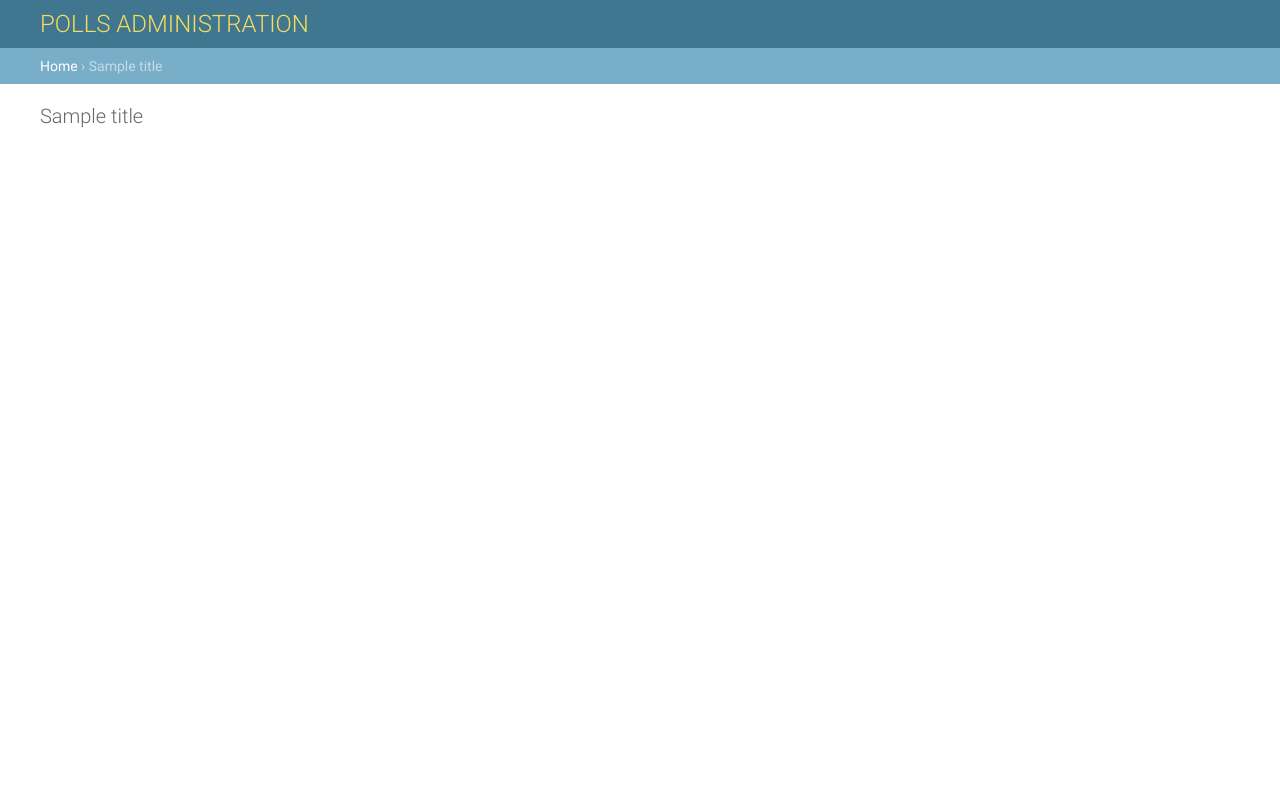
After one commit to tinojose97/LearnDjango, a Django app: template mysite/templates/admin/base_site.html in a window 1280 px wide. The commit adds this page. Run offline with Django 3.2, Linux system fonts and the light colour scheme; the template is opened without the code that fills it: most values are stand-ins (such as "Sample title", 1, 10 or a date in 2020).

Commit message:
completed the first django app

```diff
--- a/mysite/mysite/settings.py
+++ b/mysite/mysite/settings.py
@@ -55,7 +55,7 @@ ROOT_URLCONF = 'mysite.urls'
 TEMPLATES = [
     {
         'BACKEND': 'django.template.backends.django.DjangoTemplates',
-        'DIRS': [],
+        'DIRS': [os.path.join(BASE_DIR, 'templates')],
         'APP_DIRS': True,
         'OPTIONS': {
             'context_processors': [
--- a/mysite/polls/models.py
+++ b/mysite/polls/models.py
@@ -14,6 +14,9 @@ class Question(models.Model):
     def was_published_recently(self):
         now = timezone.now()
         return now - datetime.timedelta(days=1) <= self.pub_date <= now
+    was_published_recently.admin_order_field = 'pub_date'
+    was_published_recently.boolean = True
+    was_published_recently.short_description = 'Published recently?'
 
 
 
--- /dev/null
+++ b/mysite/polls/static/polls/style.css
@@ -0,0 +1,6 @@
+li a {
+    color: green;
+}
+body {
+    background:red url("images/cert.gif") no-repeat;
+}
--- a/mysite/polls/templates/polls/index.html
+++ b/mysite/polls/templates/polls/index.html
@@ -1,3 +1,7 @@
+{% load static %}
+
+<link rel="stylesheet" type="text/css" href="{% static 'polls/style.css' %}">
+
 {% if latest_question_list %}
     <ul>
     {% for question in latest_question_list %}
--- /dev/null
+++ b/mysite/templates/admin/base_site.html
@@ -0,0 +1,9 @@
+{% extends "admin/base.html" %}
+
+{% block title %}{{ title }} | {{ site_title|default:_('Django site admin') }}{% endblock %}
+
+{% block branding %}
+<h1 id="site-name"><a href="{% url 'admin:index' %}">POLLS ADMINISTRATION</a></h1>
+{% endblock %}
+
+{% block nav-global %}{% endblock %}
```
Also changed, not shown: mysite/polls/admin.py (+17 -2 lines), mysite/db.sqlite3, mysite/polls/static/polls/images/cert.gif (added), 3 other files.
